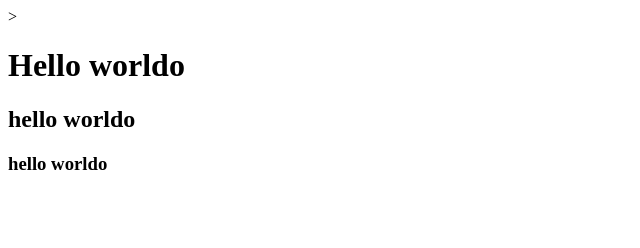
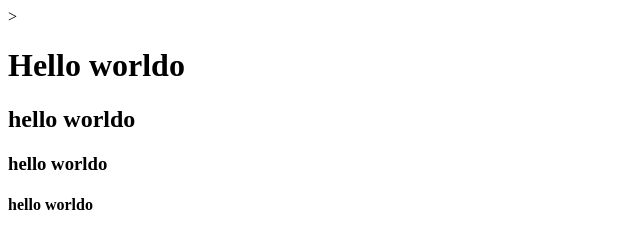
Before and after one commit to ferdaws98/project-pfe, a plain HTML site: page index.html in a window 1280 px wide. Shown: the whole page, without its empty margins (0-640 px from the left). Drawn offline with Linux system fonts and the light colour scheme.

Commit message:
Update index.html
heeloworld

```diff
--- a/index.html
+++ b/index.html
@@ -9,6 +9,7 @@
     <h1>Hello worldo</h1>
     <h2>hello worldo</h2>
     <h3>hello worldo</h3>
+       <h4>hello worldo</h4>
 </body>
 
 
```
